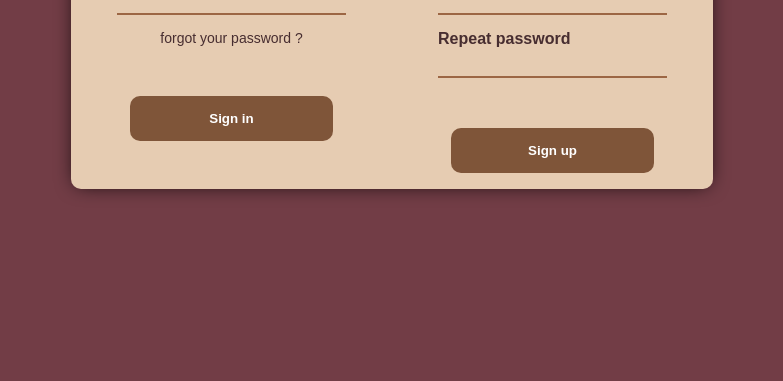
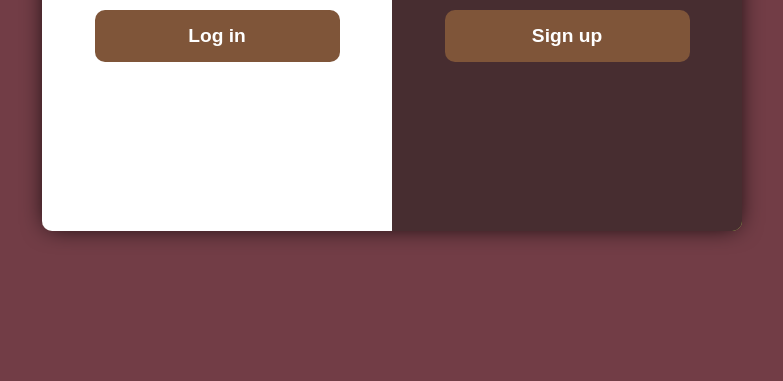
Before and after one commit to tonible14012002/FEPractices, a plain HTML site: page doubleSliderForm/main.html in a window 1280 px wide. Shown: the part 419-800 px from the top of the page, without its empty margins (248-1031 px from the left). Drawn offline with Linux system fonts and the light colour scheme; a web font is replaced by a local one.

Commit message:
add overlay

```diff
--- a/doubleSliderForm/index.css
+++ b/doubleSliderForm/index.css
@@ -23,36 +23,40 @@
 body {
     background-color: var(--background);
 }
+.wrapper {
+    width: 100vw;
+    height: 100vh;
+    display: flex;
+}
 
 .container {
-    position: absolute;
-    top: 50%;
-    left: 50%;
-    transform: translate(-50%,-50%);
-    display: flex;
-    gap: 0;
-    box-shadow: 0 0 20px -5px;
+    position: relative;
+    box-shadow: 0 0 25px -5px;
     border-radius: 10px;
+    width: 700px;
+    min-width: 550px;
+    height: 500px;
+    margin: auto;
+    overflow: hidden;
 }
 .form-container{
     background-color: var(--form-background);
     display: flex;
     flex-direction: column;
     gap: 15px;
-    padding: 1em;
-    border-radius: 10px;
+    padding: 40px;
     width: 50%;
+    height: 100%;
     align-items: center;
+    position: absolute;
 }
 
 .sign-up-container {
-    border-top-right-radius: 0;
-    border-bottom-right-radius: 0;
+    left: 0;
 }
 
 .sign-in-container {
-    border-top-left-radius: 0;
-    border-bottom-left-radius: 0;
+    right: 0;
 }
 
 
@@ -119,6 +123,7 @@ body {
     border-radius: 10px;
     padding: 15px 10px;
     font-weight: bolder;
+    font-size: larger;
     background-color: var(--button);
     color: white;
     border: none;
@@ -131,3 +136,63 @@ body {
     cursor: pointer;
     background-color: var(--button-hover);
 }
+
+/* Overlay */
+.overlay-container {
+    position: absolute;
+    background-color: #5c8511;
+    width: 50%;
+    left: 50%;
+    top: 0;
+    width: 50%;
+    height: 100%;
+}
+
+.overlay {
+    width: 200%;
+    height: 100%;
+    background-color: #472d30;
+    position: relative;
+    left: -100%;
+}
+
+.overlay-panel {
+    position: absolute;
+    width: 50%;
+    height: 100%;
+    display: flex;
+    flex-direction: column;
+    justify-content: center;
+    gap: 10px;
+    align-items: center;
+}
+
+.overlay-left {
+    left: 0;
+    background-color: white;
+}
+
+
+.overlay-right {
+    right: 0;
+
+}
+
+.overlay-panel > button {
+    border: solid 1px;
+    border-radius: 10px;
+    padding: 15px 10px;
+    font-weight: bolder;
+    font-size: larger;
+    background-color: var(--button);
+    color: white;
+    border: none;
+    margin-top: 35px;
+    width: 70%;
+    transition: 0.4s ease-in-out;
+}
+.overlay-panel > button:hover {
+    outline: none;
+    cursor: pointer;
+    background-color: var(--button-hover);
+}
--- a/doubleSliderForm/main.html
+++ b/doubleSliderForm/main.html
@@ -9,6 +9,7 @@
     <title>Document</title>
 </head>
 <body>
+<div class="wrapper">
     <div class="container" id="container">
             <!-- sign up form -->
             <form class="form-container sign-up-container" action="">
@@ -28,7 +29,7 @@
                 </div>
 
                 <a href="#">forgot your password ?</a>
-                <button>Sign in</button>
+                <button>Log in</button>
 
             </form>
 
@@ -58,10 +59,24 @@
             </form>
 
         <div class="overlay-container">
+            <div class="overlay">
+                <div class="overlay-panel overlay-left">
+                    <h1>Wellcome back!</h1>
+                    <p>Already have an account?</p>
+                    <button class="ghost">Log in</button>
+                </div>
+
+                <div class="overlay-panel overlay-right">
+                    <h1>Wellcome!</h1>
+                    <p>Enter your personal details to sign up</p>
+                    <button class="ghost">Sign up</button>
+                </div>
+            </div>
+
 
         </div>
     </div>
-
+</div>
     <script src="index.js"></script>
 </body>
 </html>
```
